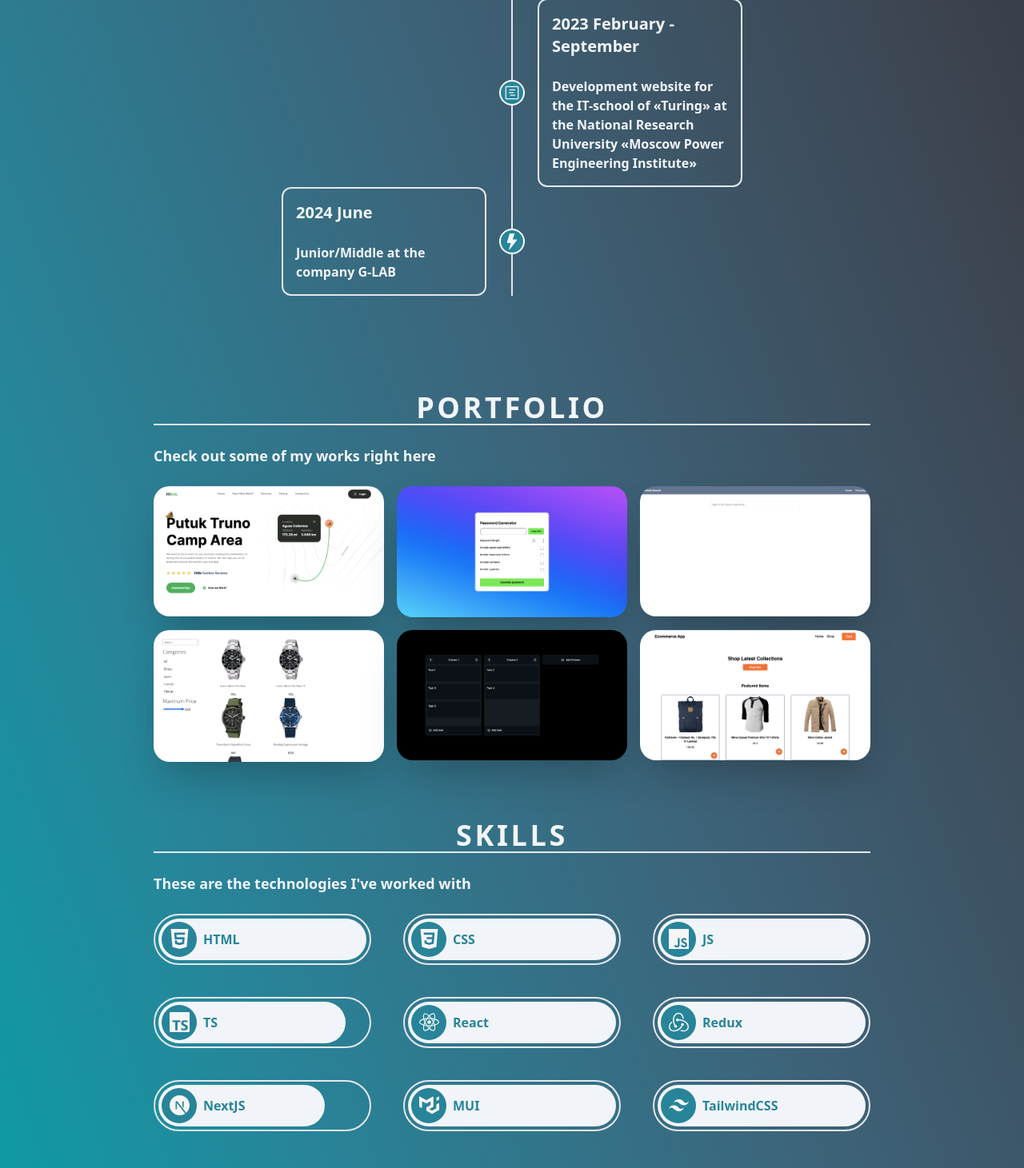
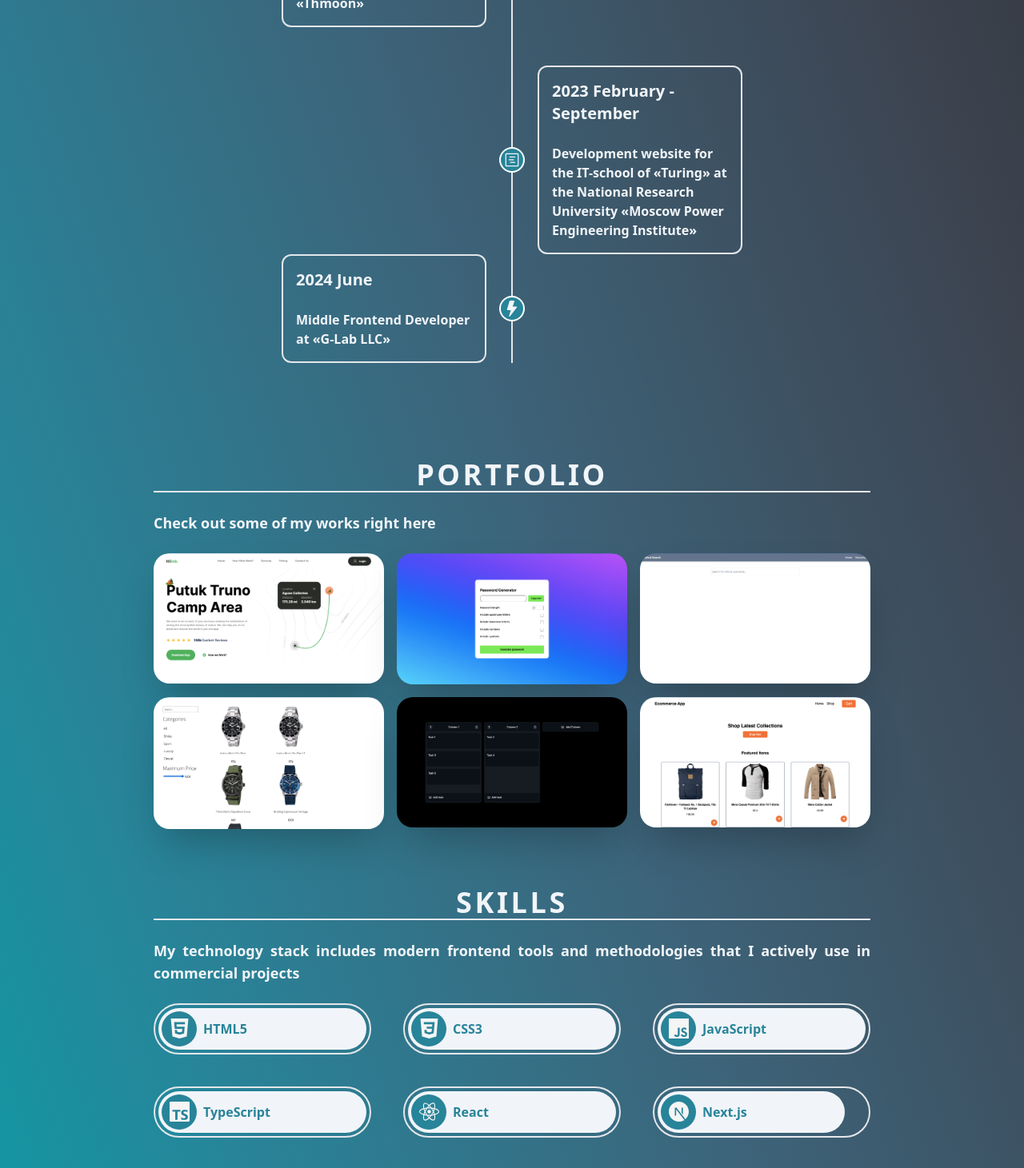
Before and after one commit to murashko12/MurashkoPA-portfolio, a React (Vite) app: page / in a window 1280 px wide. Shown: the part 1330-2791 px from the top of the page at 80% size. Built offline with nearby package versions, Linux system fonts and the light colour scheme.

Commit message:
fix skills

```diff
--- a/src/components/About.tsx
+++ b/src/components/About.tsx
@@ -9,10 +9,7 @@ const About:React.FC = () => {
             <h1 className="uppercase tracking-widest font-semibold text-4xl text-slate-100 text-center border-b-2">about</h1>
             <br />
             <p className="text-slate-100 text-lg text-justify">
-                I have bachelor's degree program at the National Research University «Moscow Power Engineering Institute» with the degree in 09.03.01 «Computer Science and Computer Engineering».
-                I've taken courses in Web development from «<a href="https://thmoon.ru/" target="_blank">Thmoon</a>».
-                I've worked with «Logistics Engineering Center». I'm still improving my React skills. My English level is C1 «Advanced».
-                Personal qualities: purposeful, able to work in a team, pragmatic, stress-resistant and creative.
+                I am a Frontend Developer with over 3.5 years of commercial experience, specializing in modern React, TypeScript, and state management. I hold a Bachelor's degree in Computer Science from the National Research University «Moscow Power Engineering Institute». My career began with an internship at «<a href="https://thmoon.ru/" target="_blank">Thmoon</a>», where I progressed to a Junior role, and I am currently working as a Middle Frontend Developer at «G-Lab LLC». I am passionate about building efficient, scalable, and user-friendly applications, and I continuously strive to improve my skills through practice and learning. I am proficient in English (C1 Advanced) and value teamwork, pragmatism, and clean code principles such as SOLID, DRY, and KISS.
             </p>
             <br />
 
@@ -50,7 +47,7 @@ const About:React.FC = () => {
                                 <div className="flex justify-end w-full mx-auto items-center">
                                     <div className="w-full text-center sm:text-left sm:w-1/2 sm:pl-8">
                                         <div className="p-4 border-2 rounded-xl text-slate-100">
-                                            <h1 className="text-xl border-b sm:border-none">2022 June</h1>
+                                            <h1 className="text-xl border-b sm:border-none">2022 March</h1>
                                             <br />
                                             <p>Intern at the startup «Thmoon»</p>
                                         </div>
@@ -106,7 +103,7 @@ const About:React.FC = () => {
                                         <div className="p-4 border-2 rounded-xl text-slate-100">
                                             <h1 className="text-xl border-b sm:border-none">2024 June</h1>
                                             <br />
-                                            <p>Junior/Middle at the company G-LAB</p>
+                                            <p>Middle Frontend Developer at «G-Lab LLC»</p>
                                         </div>
                                     </div>
                                 </div>
--- a/src/components/Home.tsx
+++ b/src/components/Home.tsx
@@ -6,7 +6,7 @@ import { FaLinkedin } from "react-icons/fa";
 import { FaEnvelope } from "react-icons/fa";
 
 import myPhoto from '../images/MurashkoPA.png'
-import myResume from '../assets/ResumeMurashkoPA.pdf'
+import myResume from '../assets/MurashkoPA-CV(EN).pdf'
 
 type SocialLinks = {
     id: number;
--- a/src/components/NavBar.tsx
+++ b/src/components/NavBar.tsx
@@ -68,9 +68,9 @@ const NavBar: React.FC = () => {
                     </ul>
 
                 </motion.nav>
-                    {/* <button className="flex text-base items-center text-slate-100 backdrop-blur-lg p-2 mt-5 rounded-full border-2">
-                        <MdOutlineLanguage size={25}/>
-                    </button> */}
+                    {/* <button className="flex text-base items-center text-slate-100 backdrop-blur-lg p-2 mt-5 rounded-full border-2"> */}
+                        {/* <MdOutlineLanguage size={25}/> */}
+                    {/* </button> */}
                 </motion.div>
             <button
 
--- a/src/components/Skills.tsx
+++ b/src/components/Skills.tsx
@@ -1,32 +1,31 @@
 import SkillComponent from "./SkillComponent"
-
-import { SiHtml5,SiCss3,SiJavascript,SiTypescript,SiReact,SiNextdotjs,SiMui,SiTailwindcss,SiRedux } from "react-icons/si";
-
-import {ISkillsParams} from './SkillComponent'
-// import { forwardRef } from "react";
+import { SiHtml5, SiCss3, SiJavascript, SiTypescript, SiReact, SiNextdotjs, SiTailwindcss, SiRedux, SiJest, SiWebpack, SiGit, SiDocker, SiGraphql, SiPostgresql } from "react-icons/si";
+import { TbApi } from "react-icons/tb"
+import { VscCode } from "react-icons/vsc"
+import { ISkillsParams } from './SkillComponent'
 
 const Skills: React.FC = () => {
 
     const mySkills: ISkillsParams[] = [
         {
             id: 1,
-            title: "HTML",
+            title: "HTML5",
             range: 100,
             icon: <SiHtml5 size={25} className="text-neutral-100"/>
         },{
             id: 2,
-            title: "CSS",
+            title: "CSS3",
             range: 100,
             icon: <SiCss3 size={25} className="text-neutral-100"/>
         },{
             id: 3,
-            title: "JS",
+            title: "JavaScript",
             range: 100,
             icon: <SiJavascript size={25} className="text-neutral-100"/>
         },{
             id: 4,
-            title: "TS",
-            range: 90,
+            title: "TypeScript",
+            range: 100,
             icon: <SiTypescript size={25} className="text-neutral-100"/>
         },{
             id: 5,
@@ -35,24 +34,54 @@ const Skills: React.FC = () => {
             icon: <SiReact size={25} className="text-neutral-100"/>
         },{
             id: 6,
-            title: "Redux",
+            title: "Next.js",
+            range: 90,
+            icon: <SiNextdotjs size={25} className="text-neutral-100"/>
+        },{
+            id: 7,
+            title: "Redux Toolkit",
             range: 100,
             icon: <SiRedux size={25} className="text-neutral-100"/>
         },{
-            id: 7,
-            title: "NextJS",
-            range: 80,
-            icon: <SiNextdotjs size={25} className="text-neutral-100"/>
-        },{
             id: 8,
-            title: "MUI",
+            title: "Tailwind CSS",
             range: 100,
-            icon: <SiMui size={25} className="text-neutral-100"/>
+            icon: <SiTailwindcss size={25} className="text-neutral-100"/>
         },{
             id: 9,
-            title: "TailwindCSS",
+            title: "Jest & RTL",
+            range: 85,
+            icon: <SiJest size={25} className="text-neutral-100"/>
+        },{
+            id: 10,
+            title: "Webpack / Vite",
+            range: 80,
+            icon: <SiWebpack size={25} className="text-neutral-100"/>
+        },{
+            id: 11,
+            title: "REST API / GraphQL",
+            range: 90,
+            icon: <TbApi size={25} className="text-neutral-100"/>
+        },{
+            id: 12,
+            title: "PostgreSQL",
+            range: 75,
+            icon: <SiPostgresql size={25} className="text-neutral-100"/>
+        },{
+            id: 13,
+            title: "Git / GitHub",
             range: 100,
-            icon: <SiTailwindcss size={25} className="text-neutral-100"/>
+            icon: <SiGit size={25} className="text-neutral-100"/>
+        },{
+            id: 14,
+            title: "Docker",
+            range: 70,
+            icon: <SiDocker size={25} className="text-neutral-100"/>
+        },{
+            id: 15,
+            title: "VS Code",
+            range: 100,
+            icon: <VscCode size={25} className="text-neutral-100"/>
         }
     ]
 
@@ -60,7 +89,9 @@ const Skills: React.FC = () => {
         <div id="skills" className="w-[70%] max-w-[1000px] mx-auto h-auto">
             <h1 className="uppercase tracking-widest font-semibold text-4xl text-slate-100 text-center border-b-2">skills</h1>
             <br />
-            <p className="text-justify text-slate-100 font-semibold text-lg">These are the technologies I've worked with</p>
+            <p className="text-justify text-slate-100 font-semibold text-lg">
+                My technology stack includes modern frontend tools and methodologies that I actively use in commercial projects
+            </p>
             <br />
             <div className="grid grid-cols-1 gap-10 lg:grid-cols-2 xl:grid-cols-3">
                 {
```
Also changed, not shown: 2 other files (tests, documents, lock files or other folders).
